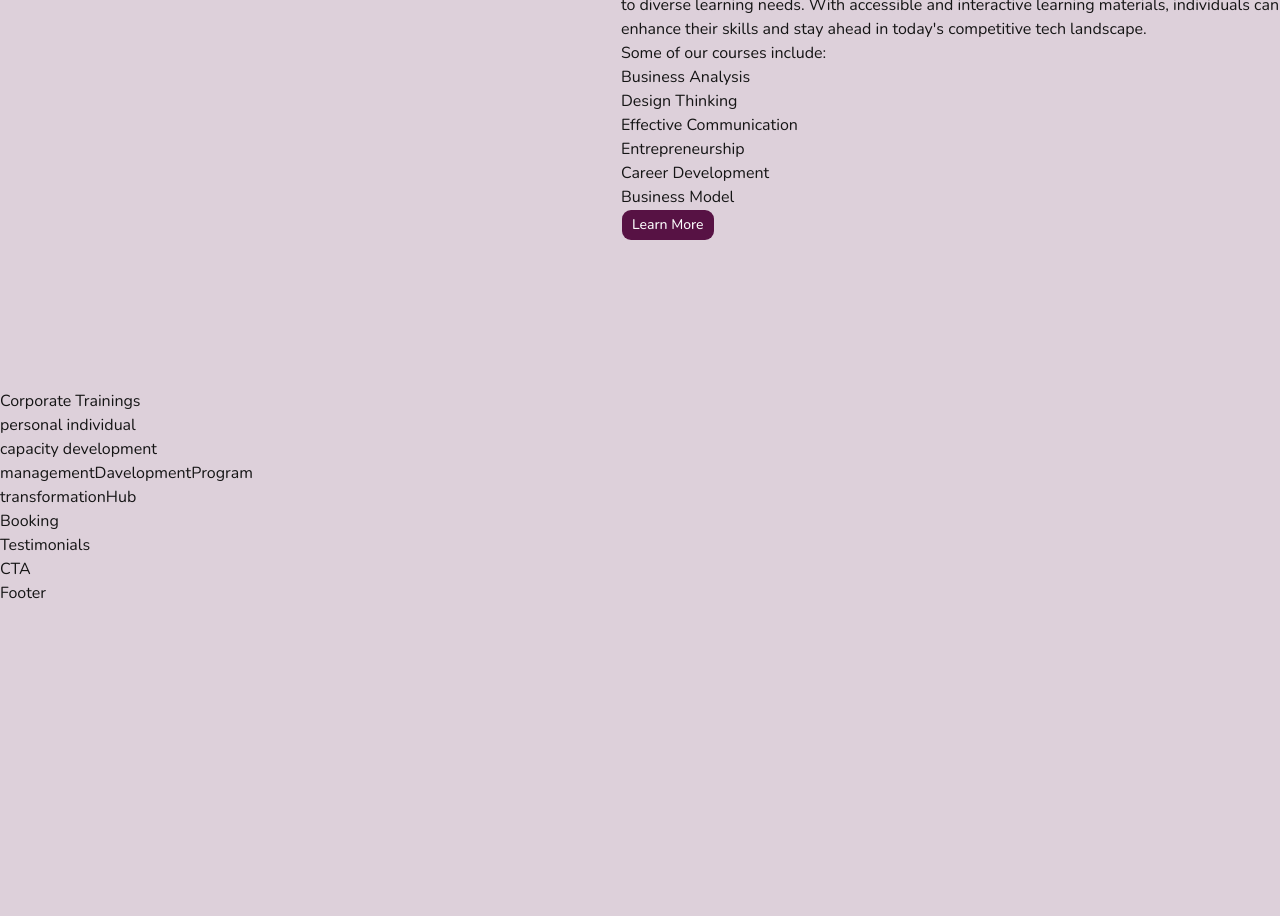
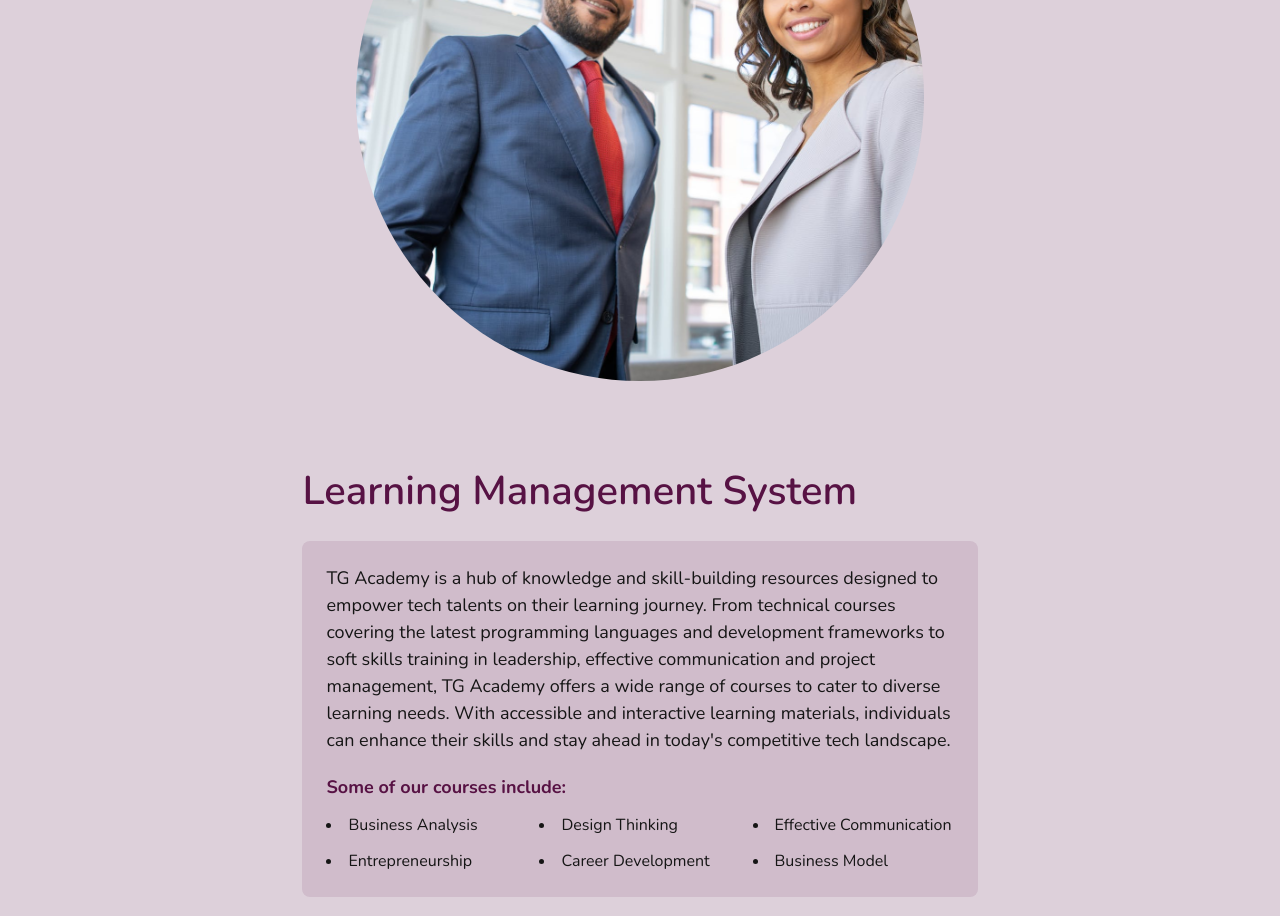
Before and after one commit to geliettech/TobamsGroup-LMS-LandingPage, a Next.js app: page / in a window 1280 px wide. Shown: the part 960-1876 px from the top of the page. Before the commit the page ends 1565 px from the top, so only its background shows below. Built offline with nearby package versions, Linux system fonts and the light colour scheme.

Commit message:
feat: add styles and structure for LMSBlock

```diff
--- a/app/globals.css
+++ b/app/globals.css
@@ -3,7 +3,7 @@
 @custom-variant dark (&:is(.dark *));
 
 :root {
-  --background: #ddd0da;
+  --background: #ffffff;
   --foreground: #151515;
   --card: oklch(1 0 0);
   --card-foreground: oklch(0.145 0 0);
@@ -11,7 +11,7 @@
   --primary-foreground: oklch(0.985 0 0);
   --secondary: #ef4353;
   --secondary-foreground: oklch(0.205 0 0);
-  --muted: #ffffff;
+  --muted: #ddd0da;
   --muted-foreground: oklch(0.556 0 0);
   --accent: oklch(0.97 0 0);
   --accent-foreground: oklch(0.205 0 0);
@@ -70,15 +70,24 @@
   }
 }
 @layer utilities {
+  .h-num {
+    @apply text-[20px] md:text-[40px]  font-semibold leading-[150%] tracking-[3%];
+  }
   .h1 {
     @apply font-bold text-[24px] md:text-[56px] leading-[130%];
   }
-
+  .h6-bold {
+    @apply font-bold text-[14px] md:text-[18px] leading-[150%];
+  }
   .h6 {
     @apply font-semibold text-[14px] md:text-[18px] leading-[150%];
   }
   .h6-normal {
-    @apply font-normal text-[18px] leading-[150%];
+    @apply font-normal text-[14px] md:text-[18px] leading-[150%];
+  }
+
+  .base {
+    @apply font-normal text-[14px] md:text-[16px] leading-[150%];
   }
   .base-semibold {
     @apply font-semibold text-[14px] leading-[150%];
--- a/components/LMSBlock.tsx
+++ b/components/LMSBlock.tsx
@@ -1,20 +1,51 @@
 import Image from "next/image";
-import React from "react";
 import { Button } from "./ui/button";
+import { ArrowUpRight } from "lucide-react";
 
 const LMSBlock = () => {
   return (
-    <div className="h-[664px] px-[64px] flex items-center flex-wrap">
-      <div className="flex">
-        <div className="w-[556.8795166015625px]">
-          {/* <Image src="" alt="LMS_Image" /> */}
+    <div className="py-10">
+      <div className="flex flex-wrap justify-center items-center gap-6 md:gap-20 w-full min-h-166 bg-muted py-12 px-6 md:px-16">
+        {/* Heading - appears first on mobile */}
+        <div className="w-full md:hidden">
+          <h3 className="h-num text-primary text-center">
+            Learning Management System
+          </h3>
         </div>
-        <div className="w-[675.1204833984375px]">
-          <h3 className="">Learning Management System</h3>
-          <div className="">
-            <p className="">TG Academy is a hub of knowledge and skill-building resources designed to empower tech talents on their learning journey. From technical courses covering the latest programming languages and development frameworks to soft skills training in leadership, effective communication and project management, TG Academy offers a wide range of courses to cater to diverse learning needs. With accessible and interactive learning materials, individuals can enhance their skills and stay ahead in today's competitive tech landscape.</p>
-            <h6 className="">Some of our courses include:</h6>
-            <ul className="">
+
+        {/* Image */}
+        <div className="order-2 md:order-1">
+          <Image
+            src="/images/LMS_Image.jpg"
+            alt="LMS Image"
+            width={568}
+            height={568}
+            className="w-81.75 h-81.75 md:w-142 md:h-142 rounded-full object-cover"
+          />
+        </div>
+        <div className="order-3 md:order-2 w-full max-w-[675.1204833984375px] space-y-5">
+          {/* Desktop heading */}
+          <h3 className="hidden md:block h-num text-primary text-left">
+            Learning Management System
+          </h3>
+
+          <div className="bg-[#5712441A] p-6 flex flex-col gap-5 rounded-[8px]">
+            <p className="h6-normal">
+              TG Academy is a hub of knowledge and skill-building resources
+              designed to empower tech talents on their learning journey. From
+              technical courses covering the latest programming languages and
+              development frameworks to soft skills training in leadership,
+              effective communication and project management, TG Academy offers
+              a wide range of courses to cater to diverse learning needs. With
+              accessible and interactive learning materials, individuals can
+              enhance their skills and stay ahead in today's competitive tech
+              landscape.
+            </p>
+            <div className="flex flex-col gap-3">
+              <h6 className="h6-bold text-primary">
+                Some of our courses include:
+              </h6>
+              <ul className="grid grid-cols-1 md:grid-cols-2 lg:grid-cols-3 gap-3 list-disc list-inside base">
                 <li>Business Analysis</li>
                 <li>Design Thinking</li>
                 <li>Effective Communication</li>
@@ -23,7 +54,12 @@
                 <li>Business Model</li>
               </ul>
             </div>
-          <Button>Learn More</Button>
+          </div>
+
+          <Button className="py-[10.5px] px-6 h-12 w-43.25 rounded-lg h6 flex items-center shrink-0">
+            <span className="">Learn More</span>
+            <ArrowUpRight size={24} />
+          </Button>
         </div>
       </div>
     </div>
--- a/components/header.tsx
+++ b/components/header.tsx
@@ -21,7 +21,7 @@
   };
 
   return (
-    <header className="bg-muted">
+    <header className="bg-background">
       {/* Top Header */}
       <div className="w-full border-b border-border">
         <div
@@ -50,7 +50,7 @@
             <Button
               className={cn("h-11 rounded-lg", "w-36", "lg:h-12 lg:w-41.75")}
             >
-              <div className="flex h-8 w-8 items-center justify-center rounded-full bg-background">
+              <div className="flex h-8 w-8 items-center justify-center rounded-full bg-muted">
                 <User className="h-3 w-4 text-primary" />
               </div>
 
@@ -62,7 +62,7 @@
             <Button
               variant="secondary"
               className={cn(
-                "h-11 rounded-lg border h6 text-muted",
+                "h-11 rounded-lg border h6 text-background",
                 "w-36",
                 "lg:h-12 lg:w-41.75",
               )}
@@ -75,7 +75,7 @@
           <Button
             variant="ghost"
             size="icon"
-            className="md:hidden bg-foreground text-muted"
+            className="md:hidden bg-foreground text-background"
             onClick={() => {
               setMobileMenuOpen((prev) => !prev);
               setMobileDropdown(null);
@@ -143,7 +143,7 @@
                 {/* Desktop Dropdown */}
                 {hasDropdown && openDropdown === item.label && (
                   <div className="absolute left-0 top-full z-50 w-52 pt-2">
-                    <div className="rounded-xl border bg-muted p-1.5 shadow-lg">
+                    <div className="rounded-xl border bg-background p-1.5 shadow-lg">
                       {item.dropdown?.map((dropdownItem) => {
                         const dropdownActive = isActive(dropdownItem.href);
 
@@ -156,7 +156,7 @@
                               "transition-colors",
                               dropdownActive
                                 ? "bg-primary/10 text-primary"
-                                : "text-muted-foreground hover:bg-muted hover:text-foreground",
+                                : "text-foreground/60 hover:bg-background hover:text-foreground",
                             )}
                           >
                             {dropdownItem.label}
@@ -218,7 +218,7 @@
 
                     {/* Mobile Dropdown */}
                     {hasDropdown && dropdownOpen && (
-                      <div className="mb-3 ml-3 flex flex-col rounded-lg bg-background p-1.5">
+                      <div className="mb-3 ml-3 flex flex-col rounded-lg bg-muted p-1.5">
                         {item.dropdown?.map((dropdownItem) => {
                           const dropdownActive = isActive(dropdownItem.href);
 
@@ -231,7 +231,7 @@
                                 "rounded-lg px-3 py-3 text-sm",
                                 dropdownActive
                                   ? "bg-primary/10 text-primary"
-                                  : "text-muted-foreground hover:bg-muted hover:text-foreground",
+                                  : "text-foreground/50 hover:bg-background hover:text-foreground",
                               )}
                             >
                               {dropdownItem.label}
@@ -248,7 +248,7 @@
             {/* Mobile Actions */}
             <div className="flex flex-col gap-3 pt-5 sm:flex-row">
               <Button className="h-12 w-full rounded-lg sm:flex-1">
-                <div className="flex h-8 w-8 items-center justify-center rounded-full bg-background">
+                <div className="flex h-8 w-8 items-center justify-center rounded-full bg-muted">
                   <User className="h-3 w-4 text-primary" />
                 </div>
 
@@ -259,7 +259,7 @@
 
               <Button
                 variant="secondary"
-                className="h-12 w-full rounded-lg border h6 text-muted sm:flex-1"
+                className="h-12 w-full rounded-lg border h6 text-background sm:flex-1"
               >
                 Take Assessment
               </Button>
--- a/components/hero.tsx
+++ b/components/hero.tsx
@@ -1,10 +1,9 @@
-import { cn } from "cn";
 import { Button } from "./ui/button";
 
 const Hero = () => {
   return (
     <div className="h-79.25 md:h-127.75 w-full bg-[url('/images/hero_image.jpg')] bg-cover bg-center relative after:absolute after:inset-0 after:bg-[#000000B2] flex items-center justify-center">
-      <div className="relative z-10 text-muted flex flex-col justify-center items-center text-center gap-6 md:gap-10 py-10 px-6 w-full max-w-[1312px] h-[287px]">
+      <div className="relative z-10 text-background flex flex-col justify-center items-center text-center gap-6 md:gap-10 py-10 px-6 w-full max-w-[1312px] h-[287px]">
         <Button
           variant="ghost"
           className="bg-input rounded-full py-3 px-12 h-11.25 w-48.25 base-semibold"
```
Also changed, not shown: components/frame.tsx (renamed from components/imageText.tsx), public/images/LMS_Image.jpg (added). Lines whose indentation alone changed are shown as unchanged.
